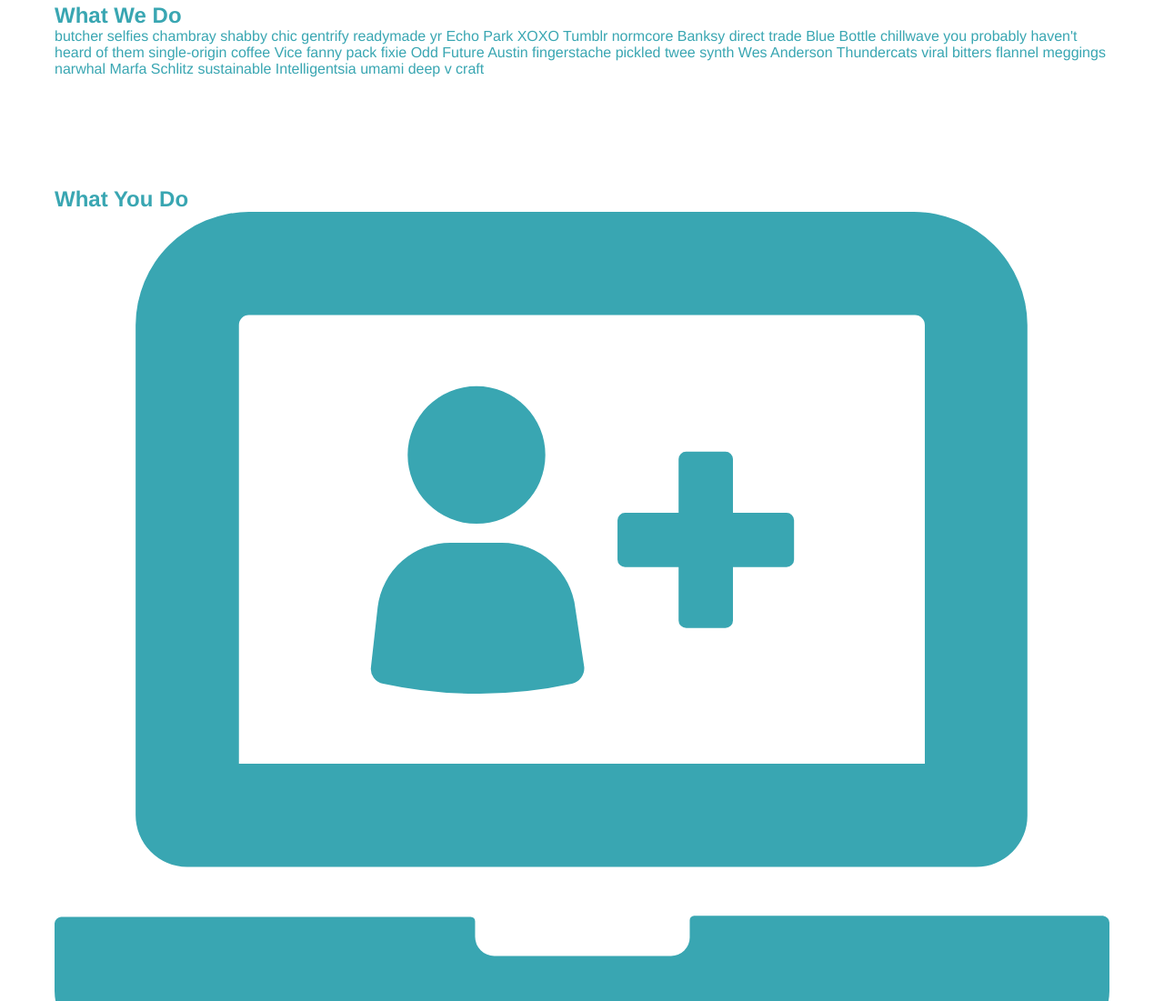
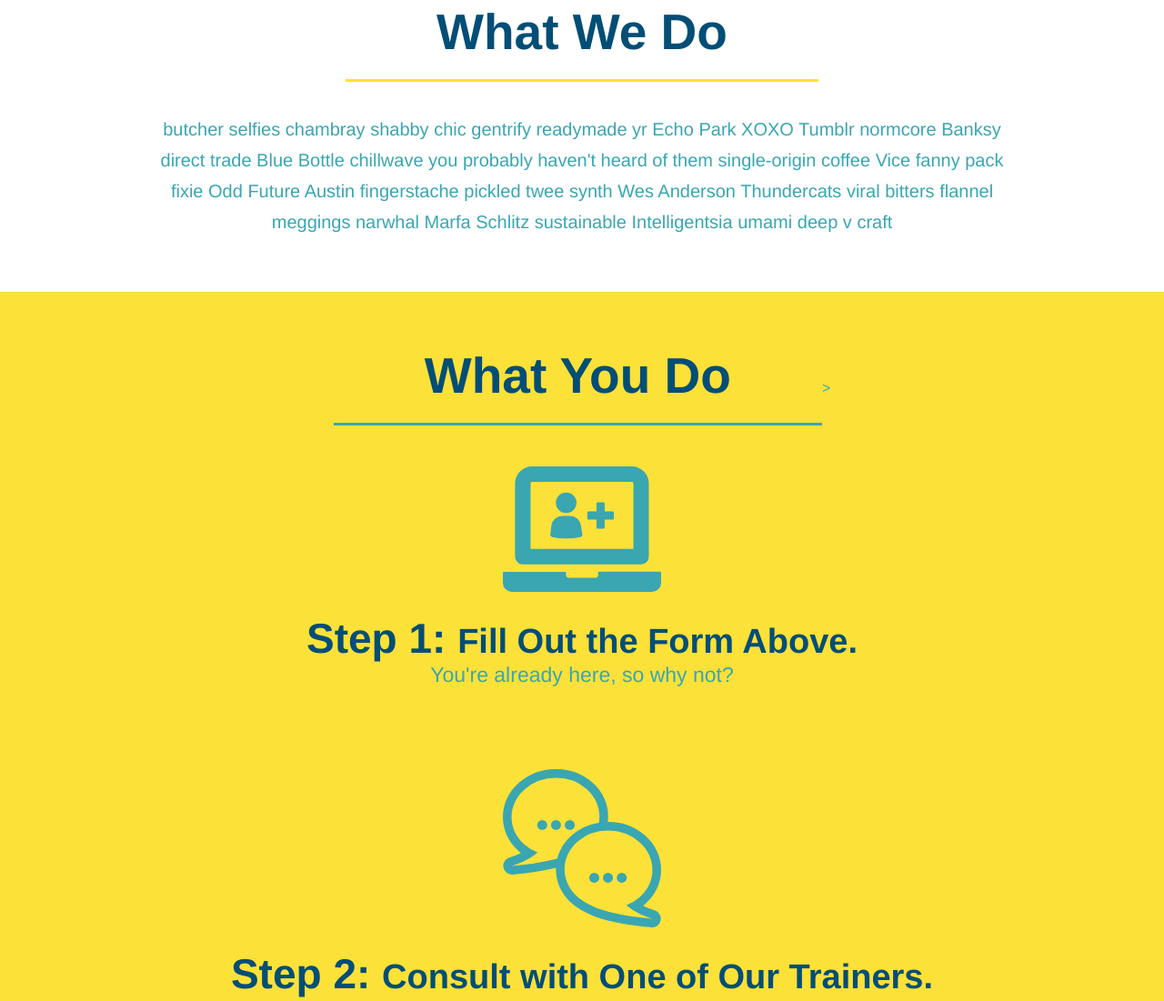
Before and after one commit to Nickus1028/run-buddy, a plain HTML site: page index.html in a window 1280 px wide. Shown: the part 739-1840 px from the top of the page at 91% size. Drawn offline with Linux system fonts and the light colour scheme.

Commit message:
Lesson 1.4 completed

```diff
--- a/assets/css/style.css
+++ b/assets/css/style.css
@@ -119,4 +119,62 @@ section {
     border: none;
     padding: 10px 20px;
     font-size: 16px;
+}
+
+.intro {
+    text-align: center;
+}
+
+.intro p {
+    line-height: 1.7;
+    color: #39a6b2;
+    width: 80%;
+    font-size: 20px;
+    margin: 0 auto;
+}
+
+.steps {
+    text-align: center;
+    background: #fce138;
+}
+
+.section-title {
+    font-size: 55px;
+    color: #024e76;
+    margin-bottom: 35px;
+    padding: 0 100px 20px 100px;
+    display: inline-block;
+    border-bottom: 3px solid;
   }
+
+.primary-border {
+    border-color: #fce138;
+}
+
+.secondary-border {
+    border-color: #39a6b2;
+}
+
+.steps div {
+    margin-bottom: 80px;
+}
+
+.steps img {
+    width: 15%;
+    margin: 10px 0;
+}
+
+.steps h3 {
+    color: #024e76;
+    font-size: 46px;
+    margin-top: 10px;
+}
+
+.steps p {
+    color: #39a6b2;
+    font-size: 23px;
+}
+
+.steps span {
+    font-size: 38px;
+}
--- a/index.html
+++ b/index.html
@@ -63,37 +63,37 @@
     </section>
 
   <!-- "what we do" section -->
-  <section id="what-we-do">
-    <h2>What We Do</h2>
+  <section id="what-we-do" class="intro">
+    <h2 class="section-title primary-border">What We Do</h2>
     <p>
         butcher selfies chambray shabby chic gentrify readymade yr Echo Park XOXO Tumblr normcore Banksy direct trade Blue Bottle chillwave you probably haven't heard of them single-origin coffee Vice fanny pack fixie Odd Future Austin fingerstache pickled twee synth Wes Anderson Thundercats viral bitters flannel meggings narwhal Marfa Schlitz sustainable Intelligentsia umami deep v craft
     </p>
   </section>
 
   <!-- "what you do" section -->
-  <section id="what-you-do">
-    <h2>What You Do</h2>
+  <section id="what-you-do" class="steps">
+    <h2 class="section-title secondary-border">What You Do</h2>>
         <div>
             <img src="./assets/images/step-1.svg" alt="" />
-            <h3>Step 1: Fill Out the Form Above.</h3>
+            <h3>Step 1: <span>Fill Out the Form Above.</span></h3>
             <p>You're already here, so why not?</p>
         </div>
 
         <div>
             <img src="./assets/images/step-2.svg" alt="" />
-            <h3>Step 2: Consult with One of Our Trainers.</h3>
+            <h3>Step 2: <span>Consult with One of Our Trainers.</span></h3>
             <p>Are you here to build muscle, lose weight, or just feel good?</p>
         </div>
 
         <div>
             <img src="./assets/images/step-3.svg" alt="" />
-            <h3>Step 3: Get Running.</h3>
+            <h3>Step 3: <span>Get Running.</span></h3>
             <p>Hit the ground running (literally) once your trainer lays out your plan.</p>
         </div>
 
         <div>
             <img src="./assets/images/step-4.svg" alt="" />
-            <h3>Step 4: See Results.</h3>
+            <h3>Step 4: <span>See Results.</span></h3>
             <p>Bi-weekly checkins with your trainer will keep you focused</p>
         </div>
   </section>
```
